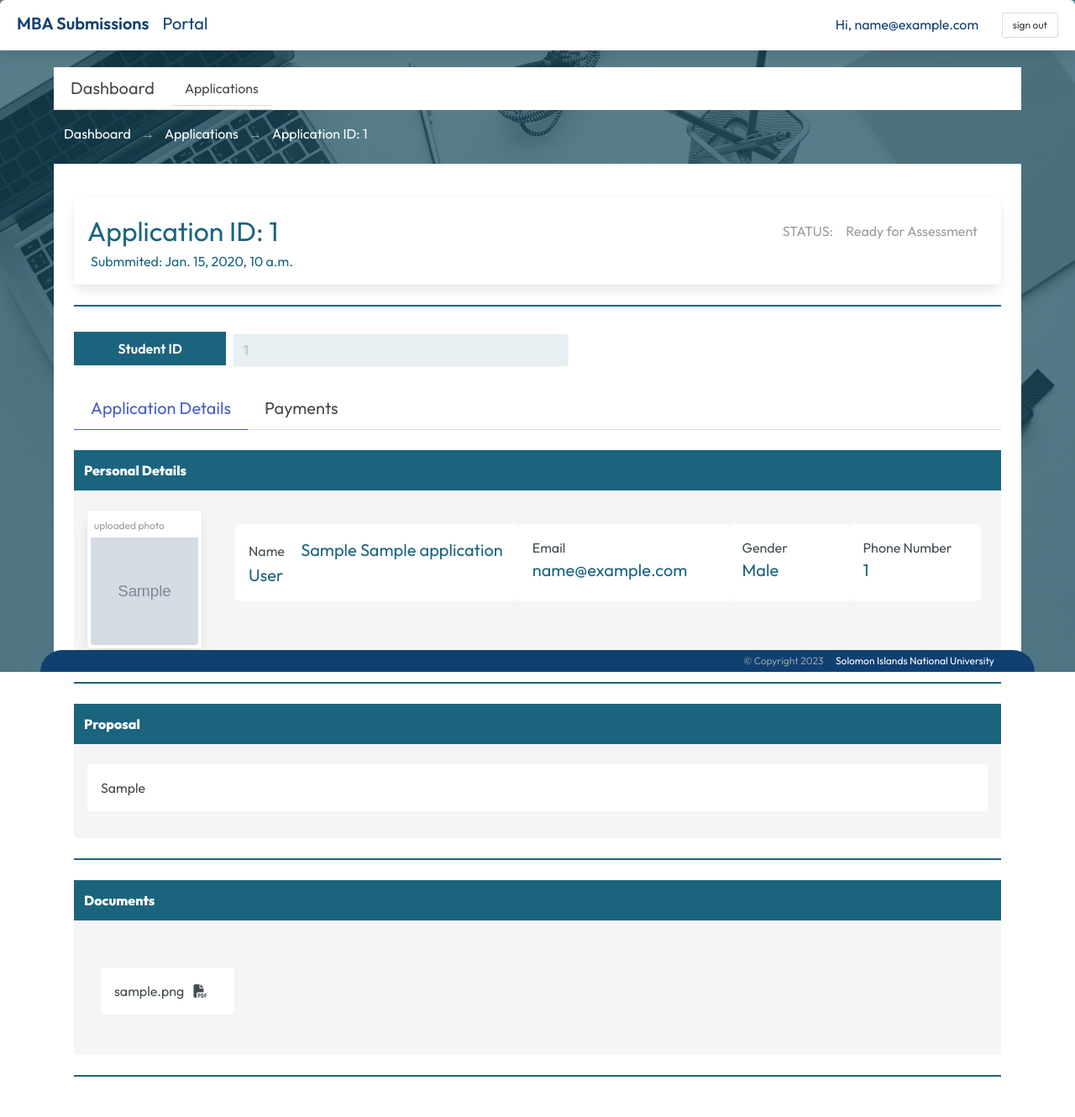
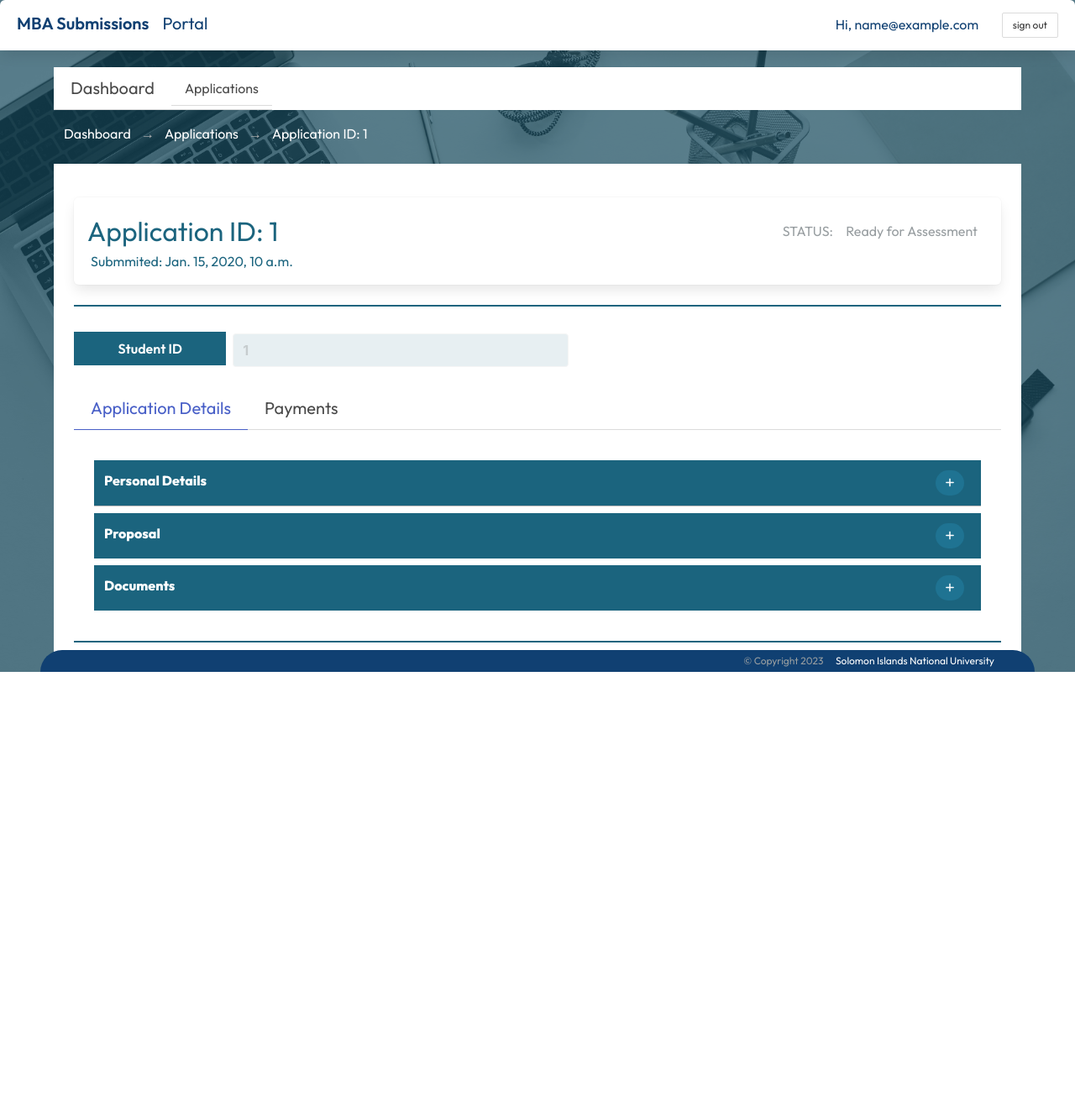
Before and after one commit to b-tupiti/sinu-admission-portal, a Django app: page /dashboard/application/1/ in a window 1280 px wide. Shown: the whole page at 84% size. After the commit the page ends 800 px from the top, so only its background shows below. Run offline with Django 4.2, Linux system fonts and the light colour scheme; a user stored in the database is signed in; tables that the repository leaves empty hold one stand-in row (values such as "Sample post"); grey boxes marked "Sample" are stand-in pictures; some libraries are stand-ins or nearby versions.

Commit message:
created expandable components for application details tab

```diff
--- /dev/null
+++ b/users/static/users/js/toggle-expansion.js
@@ -0,0 +1,34 @@
+ // function called on buttons with the IDs. The id is used to fetch the parent node and icon
+ function toggle_expansion(id){
+
+    // the content section will display/hide, the icon will change
+    let contentSection = getContentSection(id);
+    let icon = document.getElementById(id).getElementsByTagName('i')[0];
+
+    // toggling the two elements
+    componentIsExpanded(contentSection) ?
+        expandComponent(contentSection, icon) :
+        compressComponent(contentSection, icon);
+
+}
+
+function getContentSection(id){
+
+    let parent = document.getElementById(id).closest('section');
+    let contentSection = parent.lastElementChild;
+    return contentSection;
+}
+
+function componentIsExpanded(contentSection){
+    return contentSection.classList.contains('is-hidden')
+}
+
+function expandComponent(contentSection, icon){
+    contentSection.classList.remove('is-hidden')
+    icon.setAttribute('class', 'fa-solid fa-minus');
+}
+
+function compressComponent(contentSection, icon){
+    contentSection.classList.add('is-hidden')
+    icon.setAttribute('class', 'fa-solid fa-plus');
+}
--- a/users/templates/users/application/application_template.html
+++ b/users/templates/users/application/application_template.html
@@ -69,4 +69,9 @@
 
 
 <script src="{% static 'users/js/toggle-application-tab.js' %}"></script>
+<script src="{% static 'users/js/toggle-expansion.js' %}"></script>
+
+<script>
+
+</script>
 {% endblock %}
--- a/users/templates/users/application/detail.html
+++ b/users/templates/users/application/detail.html
@@ -1,10 +1,27 @@
-<!-- Personal Details SECTION START -->
-<section class="has-background-light pb-4 " style="border-radius:5px">
-    <p class="has-text-weight-bold mb-5  p-3" style="background:#1b647e; color: rgb(255, 255, 255);">Personal Details</p>
+
+ <main class="p-3 pl-5 pr-5">
 
 
-    <section class="is-flex ">
+  <!-- Personal Details Component START -->
+ <section  class="has-background-light mb-2 " >
 
+  <!-- Dropdown Toggle -->
+  <div class="has-text-weight-bold    is-flex is-justify-content-space-between p-3 " style="border-bottom:1px solid #c0bcbc;width:100%;background:#1b647e; color: rgb(255, 255, 255);">
+      <p class="" >Personal Details</p>
+      <div class="">
+          <button id="personal-details-toggle" onclick="toggle_expansion(id)"  class="button mr-2 is-small is-rounded" style="background: #1f7392;border:none;" aria-haspopup="true" aria-controls="dropdown-menu">
+              <span class="icon is-small ">
+                  <i class="fa-solid fa-plus" style="color:white" aria-hidden="true"></i>
+              </span>
+          </button>
+      </div>
+  </div>
+  <!-- Dropdown Toggle -->
+
+  <!-- Dropdown Menu -->
+  <section class=" has-background-light is-hidden" >
+      <div class="ml-4 p-0 pb-5 pr-5 pl-5 is-flex-grow-1" >
+          <div class="is-flex is-justify-content-space-between pt-4">
 
               <div class="card has-background-white p-1 ml-4" >
                   <span class="is-size-7 p-1">uploaded photo</span>
@@ -15,80 +32,105 @@
                   </div>
               </div>
 
-        <div class="ml-4 p-0 pb-5 pr-5 pl-5 is-flex-grow-1" >
-
-            <div class="is-flex is-justify-content-space-between pt-4">
-
               <div class="p-4 has-background-white" style="border-radius:5px">
                   <span class="has-text-weight-normal is-size-6 mr-4" style="color: rgb(67, 78, 82);"> Name </span>
-                <span class="has-text-weight-normal is-size-5 mr-4" style="color: rgba(27, 100, 126);">   {{application.full_name}}  </span>
+                  <span class="has-text-weight-normal is-size-5 mr-4" style="color: rgba(27, 100, 126);">   Brandon Tupiti  </span>
               </div>
 
               <div class="p-4 has-background-white" style="border-radius:5px">
                   <span class="has-text-weight-normal is-size-6 mr-4" style="color: rgb(67, 78, 82);"> Email </span>
-              <span class="has-text-weight-normal is-size-5 mr-4" style="color: rgba(27, 100, 126);">   {{application.email}}  </span>
+                  <span class="has-text-weight-normal is-size-5 mr-4" style="color: rgba(27, 100, 126);">   bryant.6295@yahoo.com </span>
               </div>
-
-
 
               <div class="p-4 has-background-white" style="border-radius:5px">
                   <span class="has-text-weight-normal is-size-6 mr-4" style="color: rgb(67, 78, 82);"> Gender </span>
-              <span class="has-text-weight-normal is-size-5 mr-4" style="color: rgba(27, 100, 126);">   {{application.gender}}  </span>
+                  <span class="has-text-weight-normal is-size-5 mr-4" style="color: rgba(27, 100, 126);">   Male  </span>
               </div>
 
               <div class="p-4 has-background-white" style="border-radius:5px">
                   <span class="has-text-weight-normal is-size-6 mr-4" style="color: rgb(67, 78, 82);"> Phone Number </span>
-                <span class="has-text-weight-normal is-size-5 mr-4" style="color: rgba(27, 100, 126);">   {{application.phone_number}} </span>
-
-              </div>
-
-
+                  <span class="has-text-weight-normal is-size-5 mr-4" style="color: rgba(27, 100, 126);">   (+677) 711 8246 </span>
               </div>
 
           </div>
+      </div>
+  </section>
+  <!-- Dropdown menu -->
+
 
 </section>
+ <!-- Personal Details Component END -->
 
 
 
 
-   </section>
-   <!-- Personal Details SECTION END -->
-
-
-   <hr style="background: rgba(27, 100, 126);">
-
-
-
-   <!-- Proposal  SECTION START -->
-   <section class="has-background-light pb-4 " style="border-radius:5px">
-    <p class="has-text-weight-bold mb-5  p-3" style="background:#1b647e; color: rgb(255, 255, 255);">Proposal</p>
-
-
-    <p class="m-4 p-4 has-background-white">
-      {{application.proposal}}
-    </p>
 
 
 
 
-   </section>
-   <!-- Proposal Section END -->
 
 
 
 
-   <hr style="background: rgba(27, 100, 126);">
+   <!-- Proposal Component START -->
+ <section  class="has-background-light mb-2" style="border-radius:5px;width:100%">
 
-   <!-- documents  SECTION START -->
-   <section class="has-background-light pb-4 " style="border-radius:5px">
-    <p class="has-text-weight-bold mb-5  p-3" style="background:#1b647e; color: rgb(255, 255, 255);">Documents</p>
+  <!-- Dropdown Toggle -->
+  <div class="has-text-weight-bold    is-flex is-justify-content-space-between p-3" style="width:100%;background:#1b647e; color: rgb(255, 255, 255);">
+      <p class="">Proposal</p>
+      <div class="">
+          <button id="proposal-toggle" onclick="toggle_expansion(id)"  class="button mr-2 is-small is-rounded" style="background: #1f7392;border:none;" aria-haspopup="true" aria-controls="dropdown-menu">
+              <span class="icon is-small ">
+                  <i class="fa-solid fa-plus" style="color:white" aria-hidden="true"></i>
+              </span>
+          </button>
+      </div>
+  </div>
+  <!-- Dropdown Toggle -->
+
+  <!-- Dropdown Menu -->
+  <section class=" has-background-light is-hidden p-4" >
+    <p class="m-4 p-4 has-background-white">
+      {{application.proposal}}
+    </p>
+  </section>
+  <!-- Dropdown menu -->
 
 
-    <section class="m-4 p-4 ">
+</section>
+ <!-- Proposal Component END -->
 
 
 
+
+
+
+
+
+
+
+
+
+
+
+ <!-- Documents Component START -->
+ <section  class="has-background-light " style="border-radius:5px;width:100%">
+
+  <!-- Dropdown Toggle -->
+  <div class="has-text-weight-bold    is-flex is-justify-content-space-between p-3" style="width:100%;background:#1b647e; color: rgb(255, 255, 255);">
+      <p class="">Documents</p>
+      <div class="">
+          <button id="documents-toggle" onclick="toggle_expansion(id)"  class="button mr-2 is-small is-rounded" style="background: #1f7392;border:none;" aria-haspopup="true" aria-controls="dropdown-menu">
+              <span class="icon is-small ">
+                  <i class="fa-solid fa-plus" style="color:white" aria-hidden="true"></i>
+              </span>
+          </button>
+      </div>
+  </div>
+  <!-- Dropdown Toggle -->
+
+  <!-- Dropdown Menu -->
+  <section class=" has-background-light is-hidden p-4" >
     <div class="is-flex is-justify-content-space-between pt-4">
 
       {% if documents %}
@@ -109,9 +151,21 @@
 
   </div>
   </section>
+  <!-- Dropdown menu -->
 
 
 </section>
-   <!-- documents Section END -->
+ <!-- Documents Component END -->
+
+
+ </main>
+
+
+
+
+
+
+
+
 
    <hr style="background: rgba(27, 100, 126);">
```
Lines whose indentation alone changed are shown as unchanged.
